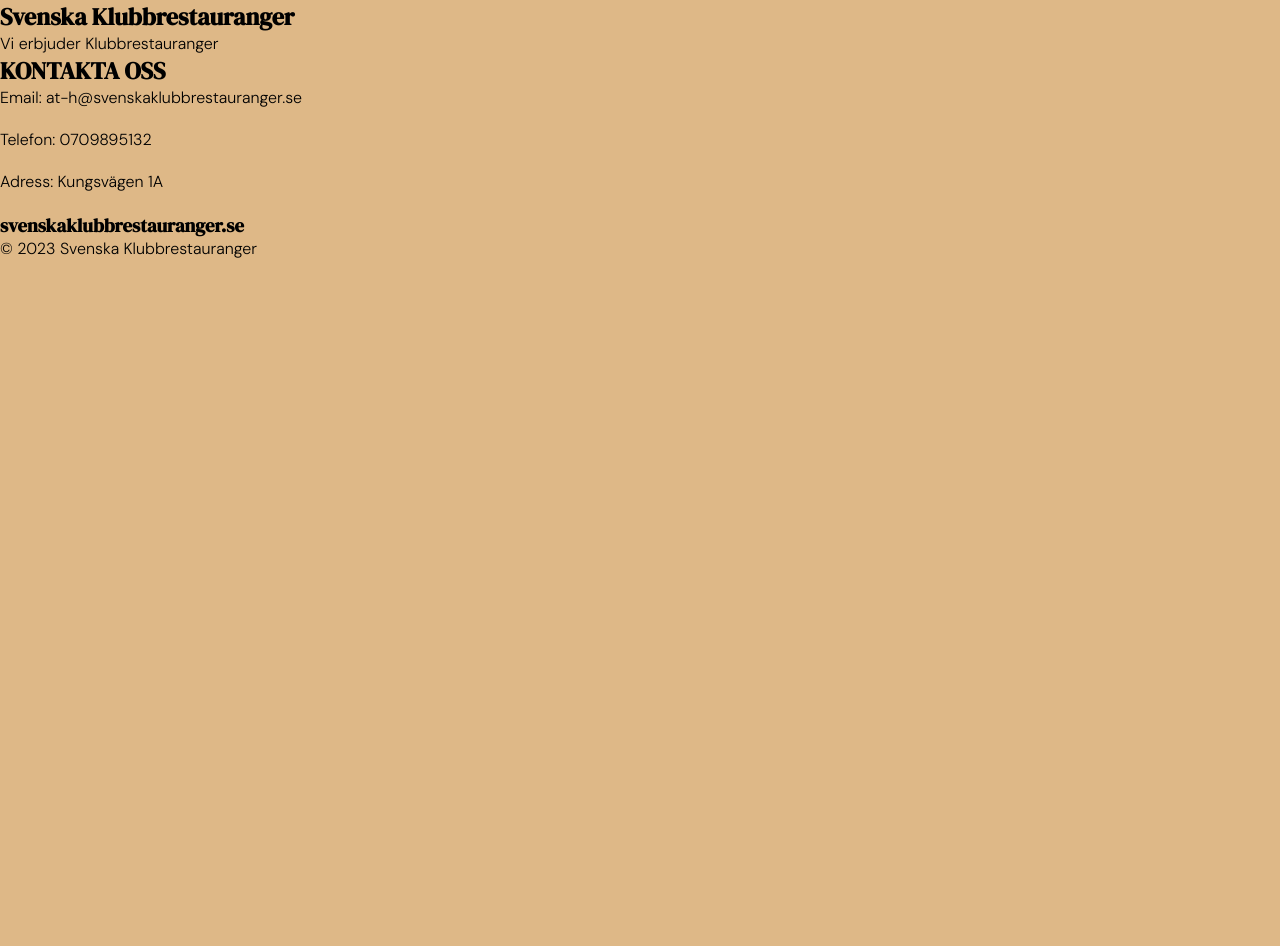
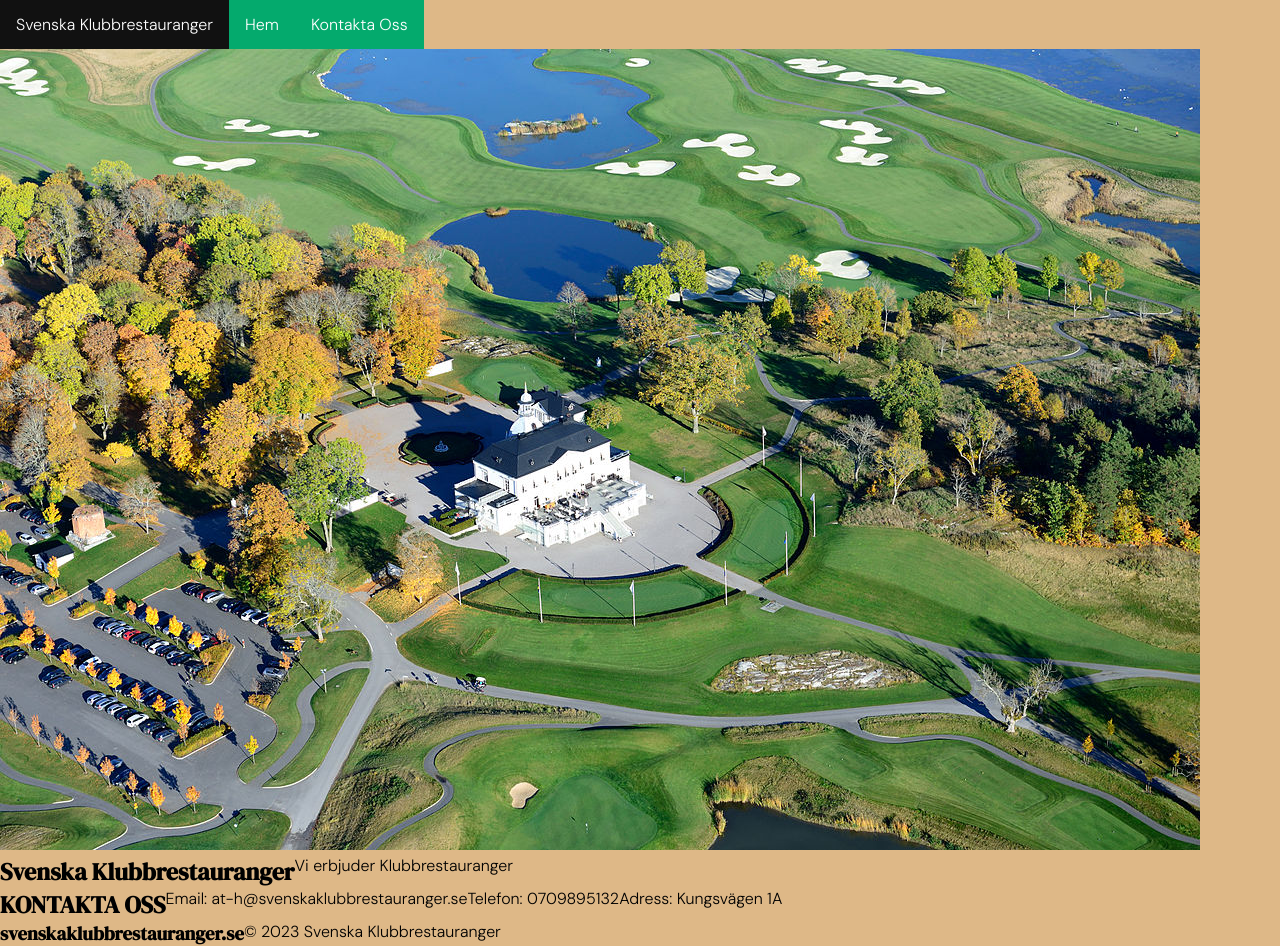
Before and after one commit to Buster753/Svenskaklubbrestauranger, a plain HTML site: page index.html in a window 1280 px wide. Before the commit the page ends 800 px from the top, so only its background shows below. Drawn offline with Linux system fonts and the light colour scheme.

Commit message:
bild funkar, navbar add

```diff
--- a/assets/css/style.css
+++ b/assets/css/style.css
@@ -11,7 +11,7 @@ body {
     font-family: DM sans, sans-serif;
     font-weight: 300;
     background-color: burlywood;
-    min-height: 100vh;
+    /*min-height: 100vh;*/
 
 }
 
@@ -36,16 +36,44 @@ hr {
     flex-wrap: wrap;
     flex-direction: row;
 }
+ul {
+    list-style-type: none;
+    margin: 0;
+    padding: 0;
+    overflow: hidden;
+    background-color: #333;
+  }
+
+  li {
+    float: left;
+  }
+
+  li a {
+    display: block;
+    color: white;
+    text-align: center;
+    padding: 14px 16px;
+    text-decoration: none;
+  }
+
+  /* Change the link color to #111 (black) on hover */
+  li a:hover {
+    background-color: #111;
+  }
+
+.active {
+    background-color: #04AA6D;
+  }
 
 .page-container {
 
 }
 
 .second-container {
-    background-image: url('assets/images/Bro_Hof_Slott_Bro.jpg');
-    background-repeat: no-repeat;
-    background-size: cover;
+
+
 }
+
 
 .third-container {
 
--- a/index.html
+++ b/index.html
@@ -21,23 +21,38 @@
   </head>
 
   <body>
-    <div class="page-container">
-        <div class=" second-container"></div>
+
+    <div class="flex-container page-container">
+        <div class=" flex-container second-container">
+            <ul>
+                <li><a href="index.html" id="navhead">Svenska Klubbrestauranger</a></li>
+                <li style="float:left"><a href="index.html" class="active">Hem</a></li>
+                <li style="float:right"><a href="#kontakta-oss" class="active">Kontakta Oss</a></li>
+            </ul>
+
+        </div>
         <section></section>
-        <div class=" third-container">
+        <div><img class =" img-second-container" src="assets/images/Bro_Hof_Slott_Bro.jpg" alt="brohof"></div>
+        <section></section>
+
+        <div class=" flex-container third-container">
             <h2>Svenska Klubbrestauranger</h2>
             <p>Vi erbjuder Klubbrestauranger</p>
 
         </div>
+
         <section></section>
-        <div class=" fourth-container">
+
+        <div class=" flex-container fourth-container" id="kontakta-oss">
             <h2>KONTAKTA OSS</h2>
             <p>Email: at-h@svenskaklubbrestauranger.se</p><br>
             <p>Telefon: 0709895132</p><br>
             <p>Adress: Kungsvägen 1A</p><br>
         </div>
+
         <section></section>
-        <footer class="footer-container">
+
+        <footer class=" flex-container footer-container">
             <h3>svenskaklubbrestauranger.se</h3>
             <span>&copy; 2023 Svenska Klubbrestauranger</span>
         </footer>
```
